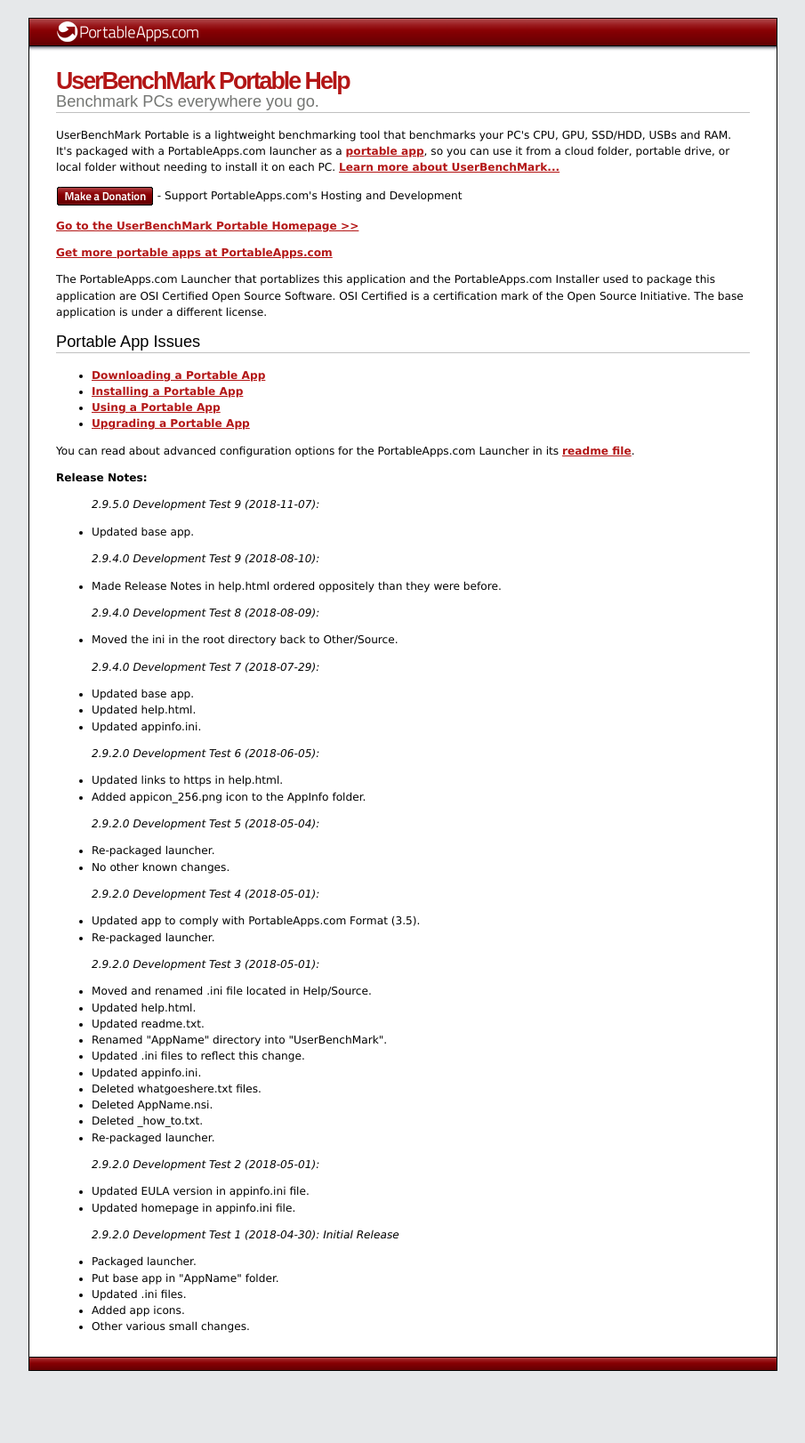
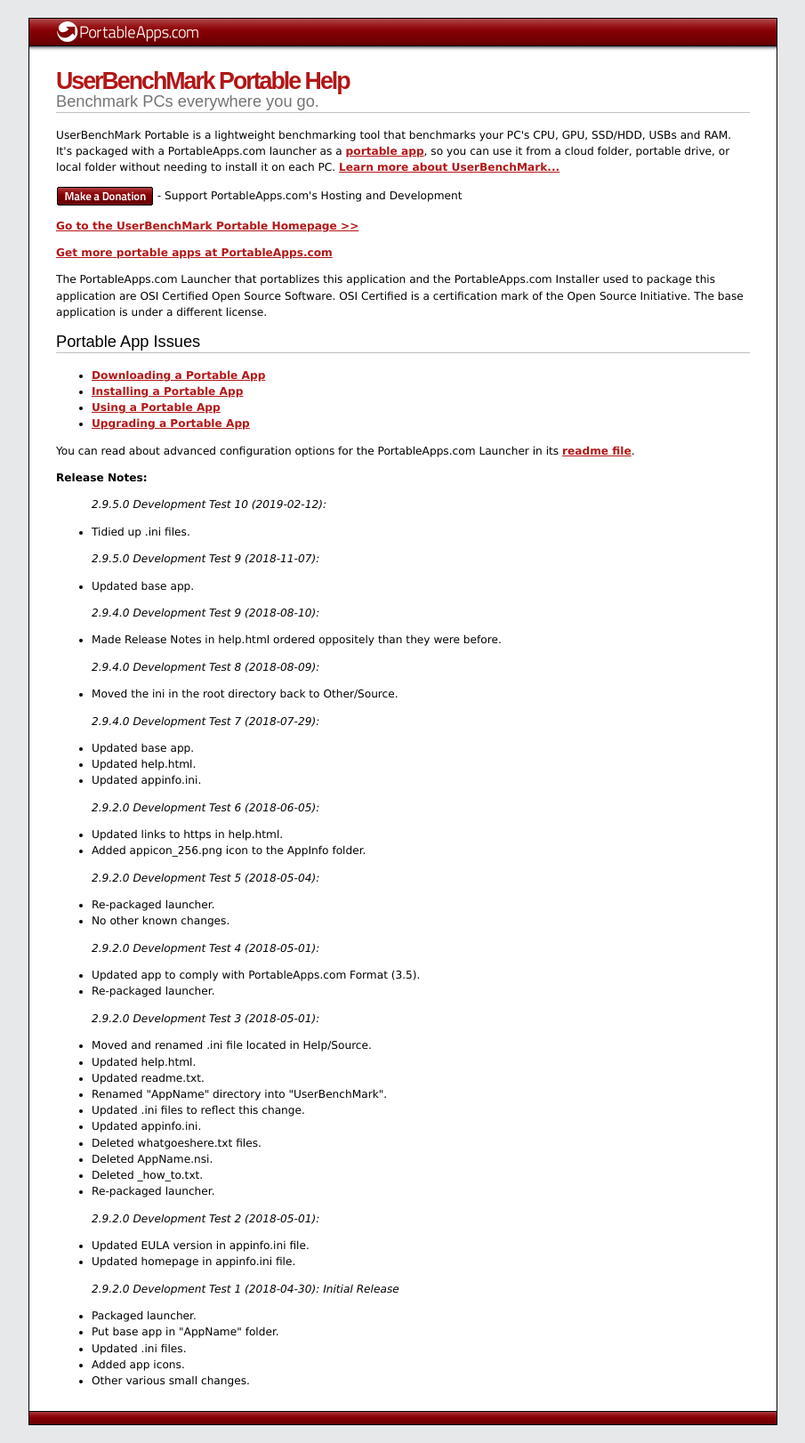
Before and after one commit to JarlPenguin/UserBenchMarkPortable, a Jekyll site: the page docs/help.html, which Jekyll copies as it is, in a window 1280 px wide. Shown: the whole page at 89% size, without its empty margins (187-1092 px from the left). Built offline with Jekyll 4.4.1, drawn with Linux system fonts in a browser that asks for light colours; before the commit the page ends 1561 px from its top, so only the background shows below that.

Commit message:
update to dev test 10

```diff
--- a/docs/help.html
+++ b/docs/help.html
@@ -155,6 +155,10 @@
 <p>You can read about advanced configuration options for the PortableApps.com Launcher in its <a href="Other/Source/Readme.txt">readme file</a>.</p>
 <strong>Release Notes:</strong>
 <ul>
+	<em>2.9.5.0 Development Test 10 (2019-02-12):</em></ul>
+	<ul><li>Tidied up .ini files.</li>
+</ul>
+<ul>
 	<em>2.9.5.0 Development Test 9 (2018-11-07):</em></ul>
 	<ul><li>Updated base app.</li>
 </ul>
--- a/help.html
+++ b/help.html
@@ -155,6 +155,10 @@
 <p>You can read about advanced configuration options for the PortableApps.com Launcher in its <a href="Other/Source/Readme.txt">readme file</a>.</p>
 <strong>Release Notes:</strong>
 <ul>
+	<em>2.9.5.0 Development Test 10 (2019-02-12):</em></ul>
+	<ul><li>Tidied up .ini files.</li>
+</ul>
+<ul>
 	<em>2.9.5.0 Development Test 9 (2018-11-07):</em></ul>
 	<ul><li>Updated base app.</li>
 </ul>
```
Also changed, not shown: docs/index.md (+1 -1 lines), docs/readme.md, 3 other files.
